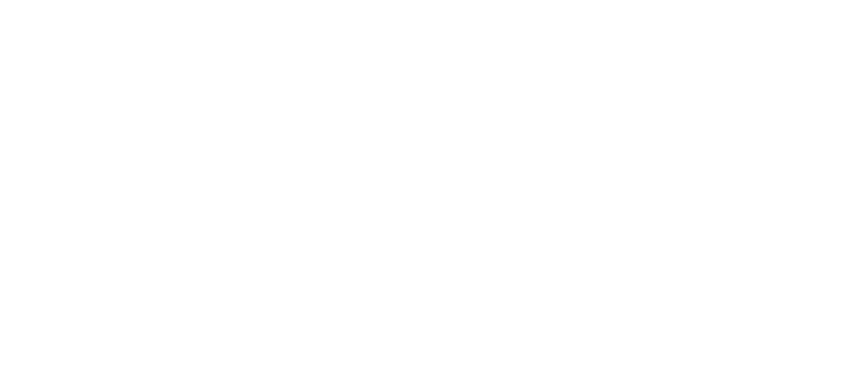
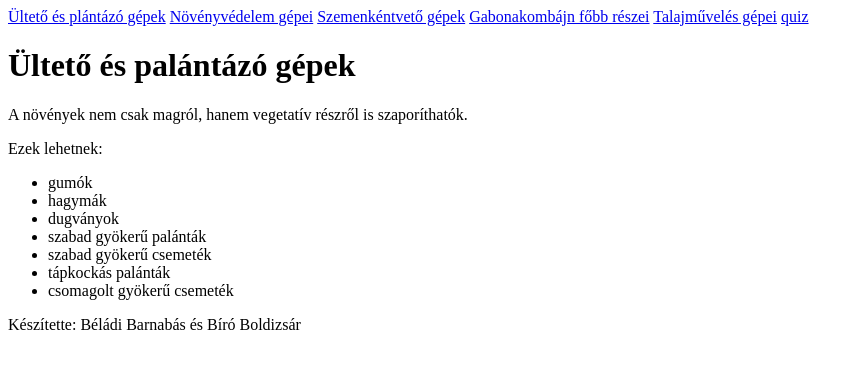
Before and after one commit to beladibarnabas1/Mathi-sz-Nap-Weboldal-Projekt, a plain HTML site: page index.html in a window 1280 px wide. Shown: the whole page, without its empty margins (0-863 px from the left). Drawn offline with Linux system fonts and the light colour scheme.

Commit message:
Update index.html

```diff
--- a/index.html
+++ b/index.html
@@ -7,19 +7,36 @@
     <title>Gépész Tanonc Útja</title>
 </head>
 <body>
+<div class="nav">
+    <a href="#ulteto">Ültető és plántázó gépek</a>
+    <a href="#novenyvedelem">Növényvédelem gépei</a>
+    <a href="#szemenkent">Szemenkéntvető gépek</a>
+    <a href="#gabona">Gabonakombájn főbb részei</a>
+    <a href="#talajmuveles">Talajművelés gépei</a>
+    <a href="quiz.html">quiz</a>
+</div>
 
+<div id="ulteto">
+    <h1>Ültető és palántázó gépek</h1>
+    <p>
+        A növények nem csak magról, hanem vegetatív részről is szaporíthatók.
+    </p>
+    <caption>Ezek lehetnek:</caption>
 
-<div>
-
+    <ul>
+        <li>gumók</li>
+        <li>hagymák</li>
+        <li>dugványok</li>
+        <li>szabad gyökerű palánták</li>
+        <li>szabad gyökerű csemeték</li>
+        <li>tápkockás palánták</li>
+        <li>csomagolt gyökerű csemeték</li>
+    </ul>
 </div>
 
 
 
+<footer>Készítette: Béládi Barnabás és Bíró Boldizsár</footer>
 
-
-<form action="" name="gepeszet" id="urlap"></form>
-
-
-    <script src="script.js"></script>
 </body>
 </html>
```
